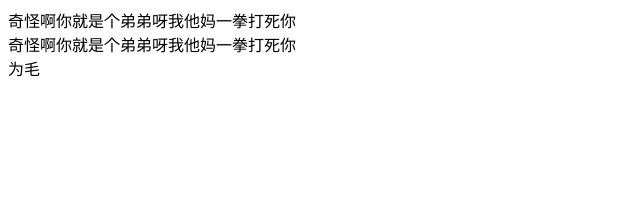
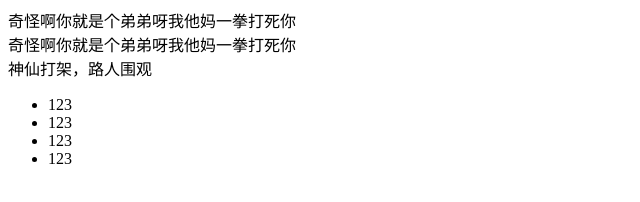
Before and after one commit to 1978476055/Agito, a plain HTML site: page index.html in a window 1280 px wide. Shown: the whole page, without its empty margins (0-640 px from the left). Drawn offline with Linux system fonts and the light colour scheme.

Commit message:
我的老哥

```diff
--- a/index.html
+++ b/index.html
@@ -24,9 +24,14 @@
         奇怪啊你就是个弟弟呀我他妈一拳打死你
     </div>
     <div class="kis">
-        为毛
+        神仙打架，路人围观
         <div>
-
+            <ul>
+                <li>123</li>
+                <li>123</li>
+                <li>123</li>
+                <li>123</li>
+            </ul>
 
 </body>
 </html>
```
